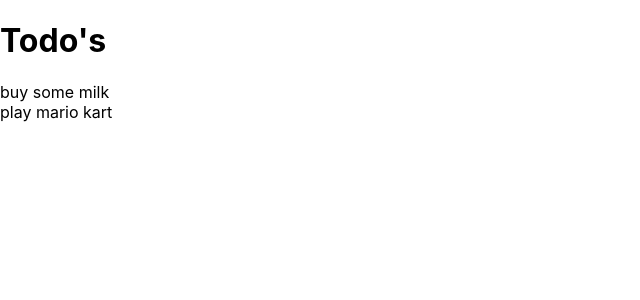
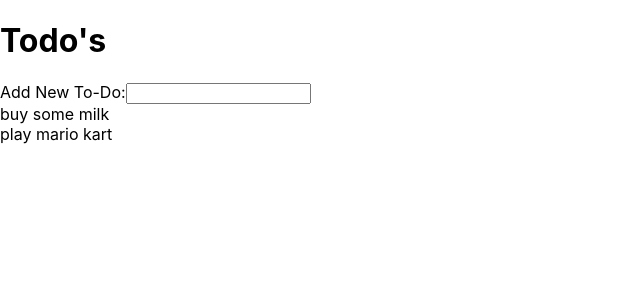
Before and after one commit to JordanBelmont/to-do-list, a React (Create React App) app: page / in a window 1280 px wide. Shown: the top 300 px of the page, without its empty margins (0-640 px from the left). Built offline with nearby package versions, Linux system fonts and the light colour scheme.

Commit message:
connected AddTodo.js to App.js

```diff
--- a/src/App.js
+++ b/src/App.js
@@ -1,5 +1,6 @@
 import React, { Component } from 'react';
 import Todos from './Todos';
+import AddTodo from './AddTodo';
 
 class App extends Component {
    state = {
@@ -22,6 +23,7 @@ class App extends Component {
       return (
          <div className="todo-app container">
             <h1 className="center blue-text">Todo's</h1>
+            <AddTodo addTodo={this.addTodo} />
             <Todos
             todos={this.state.todos}
             deleteTodo={this.deleteTodo}
```
